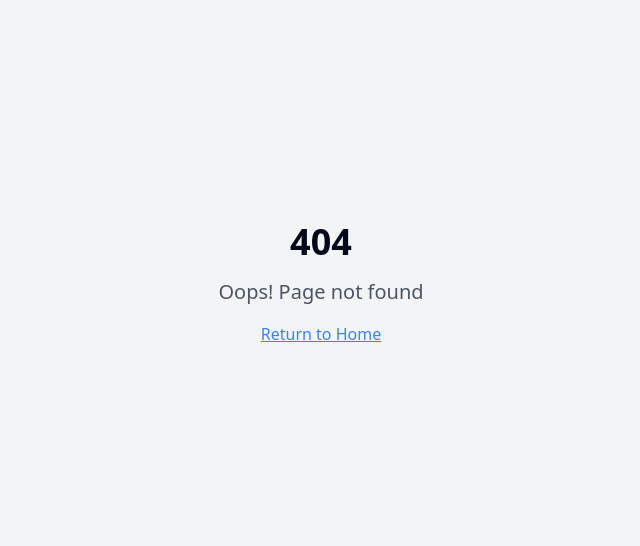
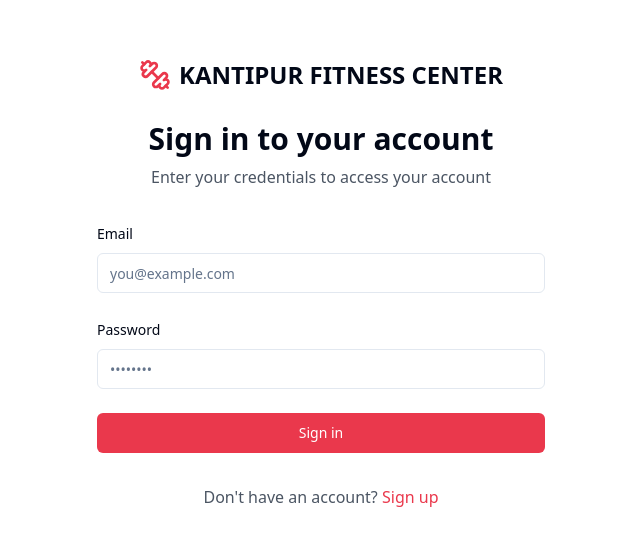
Before and after one commit to Rujan0833/KantipurFitness, a React (Vite) app: page /login in a window 1280 px wide. Before the commit this address had no page. Shown: the part 116-662 px from the top of the page, without its empty margins (319-959 px from the left). Built offline with nearby package versions, Linux system fonts and the light colour scheme.

Commit message:
Add login and signup pages
Implement login and signup pages with email/password authentication.

```diff
--- a/src/App.tsx
+++ b/src/App.tsx
@@ -8,6 +8,8 @@ import Index from "./pages/Index";
 import About from "./pages/About";
 import Memberships from "./pages/Memberships";
 import Features from "./pages/Features";
+import Login from "./pages/Login";
+import Signup from "./pages/Signup";
 import NotFound from "./pages/NotFound";
 
 const queryClient = new QueryClient();
@@ -24,6 +26,8 @@ const App = () => (
             <Route path="/about" element={<About />} />
             <Route path="/memberships" element={<Memberships />} />
             <Route path="/features" element={<Features />} />
+            <Route path="/login" element={<Login />} />
+            <Route path="/signup" element={<Signup />} />
             {/* ADD ALL CUSTOM ROUTES ABOVE THE CATCH-ALL "*" ROUTE */}
             <Route path="*" element={<NotFound />} />
           </Routes>
--- a/src/components/gym/CtaSection.tsx
+++ b/src/components/gym/CtaSection.tsx
@@ -1,5 +1,6 @@
 
 import { Button } from "@/components/ui/button";
+import { Link } from "react-router-dom";
 
 const CtaSection = () => {
   return (
@@ -19,9 +20,11 @@ const CtaSection = () => {
           Join Kantipur Fitness Center today and experience the difference of a classic training environment
           focused on real results.
         </p>
-        <Button className="bg-gym-red hover:bg-red-700 text-white px-10 py-6 text-lg">
-          Join Now
-        </Button>
+        <Link to="/login">
+          <Button className="bg-gym-red hover:bg-red-700 text-white px-10 py-6 text-lg">
+            Join Now
+          </Button>
+        </Link>
       </div>
     </section>
   );
--- a/src/components/gym/HeroSection.tsx
+++ b/src/components/gym/HeroSection.tsx
@@ -1,5 +1,6 @@
 
 import { Button } from "@/components/ui/button";
+import { Link } from "react-router-dom";
 
 const HeroSection = () => {
   return (
@@ -24,12 +25,16 @@ const HeroSection = () => {
             No gimmicks. Just iron, sweat, and results.
           </p>
           <div className="flex flex-col sm:flex-row gap-4">
+            <Link to="/login">
               <Button className="bg-gym-red hover:bg-red-700 text-white px-8 py-6 text-lg">
                 Join Now
               </Button>
+            </Link>
+            <Link to="/about">
               <Button variant="outline" className="border-white text-white hover:bg-white hover:text-gym-dark px-8 py-6 text-lg">
                 Learn More
               </Button>
+            </Link>
           </div>
         </div>
       </div>
--- a/src/components/gym/Navbar.tsx
+++ b/src/components/gym/Navbar.tsx
@@ -27,9 +27,11 @@ const Navbar = () => {
           </Link>
         </div>
 
-        <Button className="bg-gym-red hover:bg-red-700 transition-colors">
-          Join Now
-        </Button>
+        <Link to="/login">
+          <Button className="bg-gym-red hover:bg-red-700 transition-colors">
+            Join Now
+          </Button>
+        </Link>
       </div>
     </nav>
   );
--- a/src/pages/Index.tsx
+++ b/src/pages/Index.tsx
@@ -72,9 +72,11 @@ const Index = () => {
           </div>
 
           <div className="text-center mt-12">
-            <Button className="bg-gym-red hover:bg-red-700">
-              Join Now
-            </Button>
+            <Link to="/login">
+              <Button className="bg-gym-red hover:bg-red-700">
+                Join Now
+              </Button>
+            </Link>
           </div>
         </div>
       </section>
--- /dev/null
+++ b/src/pages/Login.tsx
@@ -0,0 +1,116 @@
+
+import { useState } from "react";
+import { Link } from "react-router-dom";
+import { Input } from "@/components/ui/input";
+import { Button } from "@/components/ui/button";
+import { Form, FormControl, FormField, FormItem, FormLabel, FormMessage } from "@/components/ui/form";
+import { useForm } from "react-hook-form";
+import { z } from "zod";
+import { zodResolver } from "@hookform/resolvers/zod";
+import { Dumbbell } from "lucide-react";
+import { useToast } from "@/hooks/use-toast";
+
+const loginSchema = z.object({
+  email: z.string().email({ message: "Please enter a valid email address" }),
+  password: z.string().min(6, { message: "Password must be at least 6 characters" }),
+});
+
+type LoginFormValues = z.infer<typeof loginSchema>;
+
+const Login = () => {
+  const [isLoading, setIsLoading] = useState(false);
+  const { toast } = useToast();
+
+  const form = useForm<LoginFormValues>({
+    resolver: zodResolver(loginSchema),
+    defaultValues: {
+      email: "",
+      password: "",
+    },
+  });
+
+  const onSubmit = async (data: LoginFormValues) => {
+    setIsLoading(true);
+    // In a real application, you would handle authentication here
+    console.log("Login attempt with:", data);
+
+    // Simulate API call
+    setTimeout(() => {
+      setIsLoading(false);
+      toast({
+        title: "Login Attempt",
+        description: "This is a demo. In a real app, you would be logged in now.",
+      });
+    }, 1000);
+  };
+
+  return (
+    <div className="min-h-screen flex flex-col">
+      <div className="flex-1 flex items-center justify-center p-6">
+        <div className="w-full max-w-md space-y-8">
+          <div className="text-center">
+            <Link to="/" className="inline-flex items-center gap-2">
+              <Dumbbell className="h-8 w-8 text-gym-red" />
+              <span className="text-2xl font-bold">KANTIPUR FITNESS CENTER</span>
+            </Link>
+            <h1 className="mt-6 text-3xl font-bold">Sign in to your account</h1>
+            <p className="mt-2 text-gray-600">
+              Enter your credentials to access your account
+            </p>
+          </div>
+
+          <Form {...form}>
+            <form onSubmit={form.handleSubmit(onSubmit)} className="space-y-6 mt-8">
+              <FormField
+                control={form.control}
+                name="email"
+                render={({ field }) => (
+                  <FormItem>
+                    <FormLabel>Email</FormLabel>
+                    <FormControl>
+                      <Input placeholder="you@example.com" {...field} />
+                    </FormControl>
+                    <FormMessage />
+                  </FormItem>
+                )}
+              />
+
+              <FormField
+                control={form.control}
+                name="password"
+                render={({ field }) => (
+                  <FormItem>
+                    <FormLabel>Password</FormLabel>
+                    <FormControl>
+                      <Input type="password" placeholder="••••••••" {...field} />
+                    </FormControl>
+                    <FormMessage />
+                  </FormItem>
+                )}
+              />
+
+              <Button
+                type="submit"
+                className="w-full bg-gym-red hover:bg-red-700 text-white"
+                disabled={isLoading}
+              >
+                {isLoading ? "Signing in..." : "Sign in"}
+              </Button>
+            </form>
+          </Form>
+
+          <div className="mt-6 text-center">
+            <p className="text-gray-600">
+              Don't have an account?{" "}
+              <Link to="/signup" className="text-gym-red hover:underline font-medium">
+                Sign up
+              </Link>
+            </p>
+          </div>
+        </div>
+      </div>
+    </div>
+  );
+};
+
+export default Login;
--- /dev/null
+++ b/src/pages/Signup.tsx
@@ -0,0 +1,135 @@
+
+import { useState } from "react";
+import { Link } from "react-router-dom";
+import { Input } from "@/components/ui/input";
+import { Button } from "@/components/ui/button";
+import { Form, FormControl, FormField, FormItem, FormLabel, FormMessage } from "@/components/ui/form";
+import { useForm } from "react-hook-form";
+import { z } from "zod";
+import { zodResolver } from "@hookform/resolvers/zod";
+import { Dumbbell } from "lucide-react";
+import { useToast } from "@/hooks/use-toast";
+
+const signupSchema = z.object({
+  email: z.string().email({ message: "Please enter a valid email address" }),
+  password: z.string().min(6, { message: "Password must be at least 6 characters" }),
+  confirmPassword: z.string().min(6, { message: "Password must be at least 6 characters" }),
+}).refine((data) => data.password === data.confirmPassword, {
+  message: "Passwords don't match",
+  path: ["confirmPassword"],
+});
+
+type SignupFormValues = z.infer<typeof signupSchema>;
+
+const Signup = () => {
+  const [isLoading, setIsLoading] = useState(false);
+  const { toast } = useToast();
+
+  const form = useForm<SignupFormValues>({
+    resolver: zodResolver(signupSchema),
+    defaultValues: {
+      email: "",
+      password: "",
+      confirmPassword: "",
+    },
+  });
+
+  const onSubmit = async (data: SignupFormValues) => {
+    setIsLoading(true);
+    // In a real application, you would handle account creation here
+    console.log("Signup attempt with:", data);
+
+    // Simulate API call
+    setTimeout(() => {
+      setIsLoading(false);
+      toast({
+        title: "Account Created",
+        description: "This is a demo. In a real app, your account would be created now.",
+      });
+    }, 1000);
+  };
+
+  return (
+    <div className="min-h-screen flex flex-col">
+      <div className="flex-1 flex items-center justify-center p-6">
+        <div className="w-full max-w-md space-y-8">
+          <div className="text-center">
+            <Link to="/" className="inline-flex items-center gap-2">
+              <Dumbbell className="h-8 w-8 text-gym-red" />
+              <span className="text-2xl font-bold">KANTIPUR FITNESS CENTER</span>
+            </Link>
+            <h1 className="mt-6 text-3xl font-bold">Create an account</h1>
+            <p className="mt-2 text-gray-600">
+              Sign up to start your fitness journey
+            </p>
+          </div>
+
+          <Form {...form}>
+            <form onSubmit={form.handleSubmit(onSubmit)} className="space-y-6 mt-8">
+              <FormField
+                control={form.control}
+                name="email"
+                render={({ field }) => (
+                  <FormItem>
+                    <FormLabel>Email</FormLabel>
+                    <FormControl>
+                      <Input placeholder="you@example.com" {...field} />
+                    </FormControl>
+                    <FormMessage />
+                  </FormItem>
+                )}
+              />
+
+              <FormField
+                control={form.control}
+                name="password"
+                render={({ field }) => (
+                  <FormItem>
+                    <FormLabel>Password</FormLabel>
+                    <FormControl>
+                      <Input type="password" placeholder="••••••••" {...field} />
+                    </FormControl>
+                    <FormMessage />
+                  </FormItem>
+                )}
+              />
+
+              <FormField
+                control={form.control}
+                name="confirmPassword"
+                render={({ field }) => (
+                  <FormItem>
+                    <FormLabel>Confirm Password</FormLabel>
+                    <FormControl>
+                      <Input type="password" placeholder="••••••••" {...field} />
+                    </FormControl>
+                    <FormMessage />
+                  </FormItem>
+                )}
+              />
+
+              <Button
+                type="submit"
+                className="w-full bg-gym-red hover:bg-red-700 text-white"
+                disabled={isLoading}
+              >
+                {isLoading ? "Creating account..." : "Create account"}
+              </Button>
+            </form>
+          </Form>
+
+          <div className="mt-6 text-center">
+            <p className="text-gray-600">
+              Already have an account?{" "}
+              <Link to="/login" className="text-gym-red hover:underline font-medium">
+                Sign in
+              </Link>
+            </p>
+          </div>
+        </div>
+      </div>
+    </div>
+  );
+};
+
+export default Signup;
```
Lines whose indentation alone changed are shown as unchanged.
